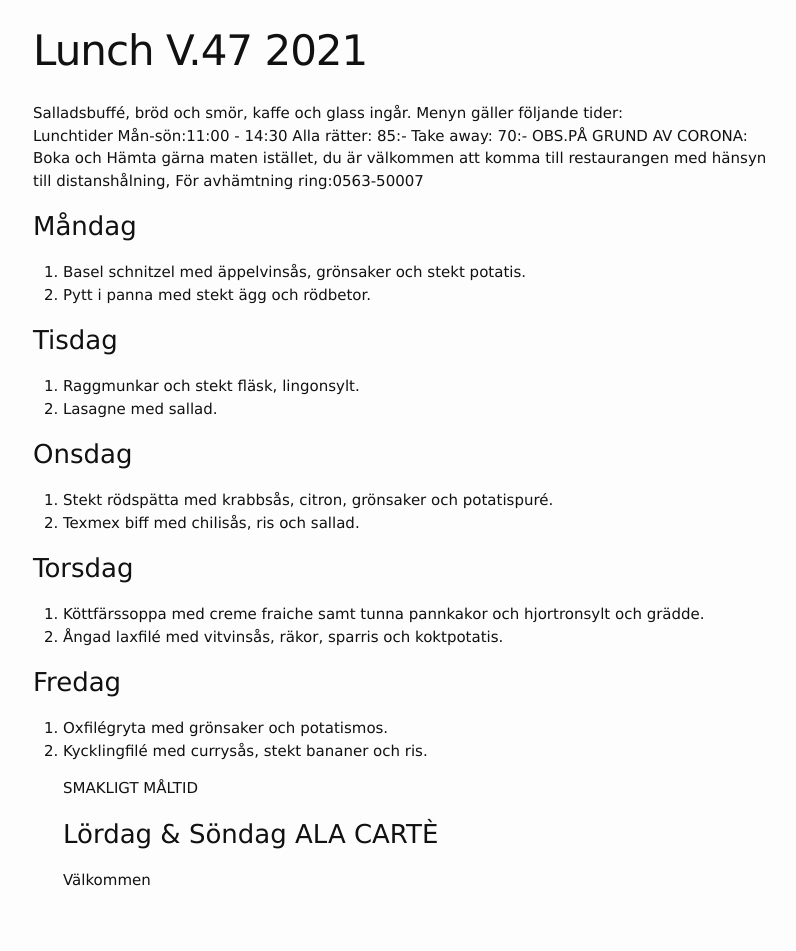
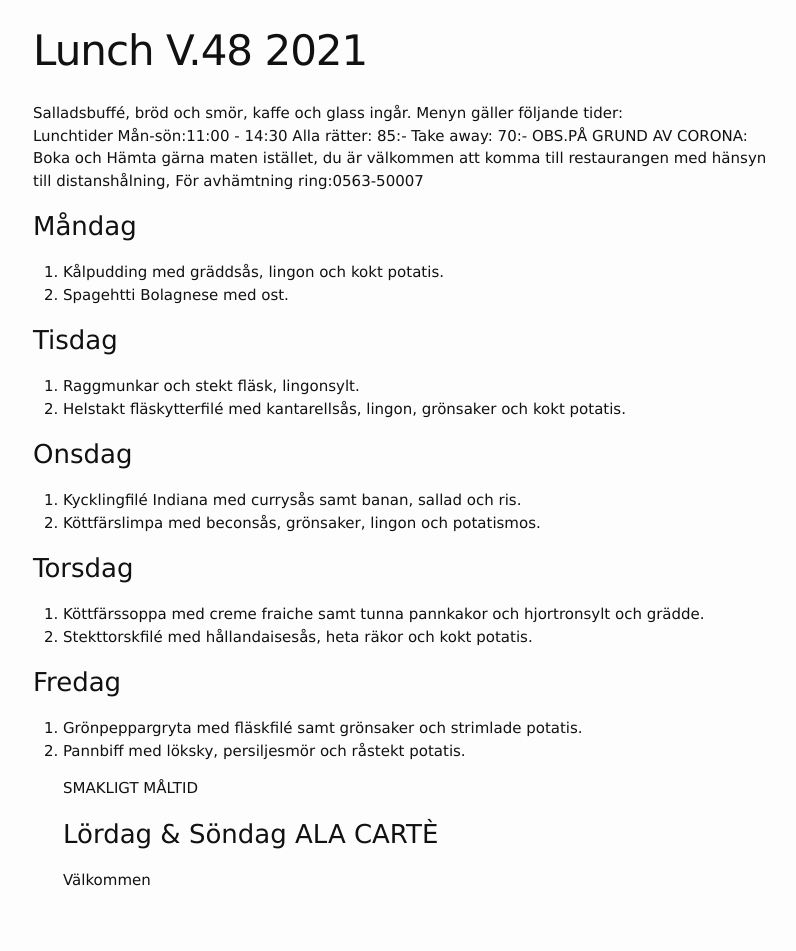
Before and after one commit to FarInn62/farinn62.github.io, a Jekyll site: the page built from lunch.md, in a window 1280 px wide. Shown: the whole page, without its empty margins (237-1033 px from the left). Built offline with Jekyll 4.4.1, drawn with Linux system fonts in a browser that asks for light colours.

Commit message:
Update lunch.md

```diff
--- a/lunch.md
+++ b/lunch.md
@@ -1,6 +1,6 @@
 ---
 layout: foodmenu
-title: Lunch V.47  2021
+title: Lunch V.48  2021
 permalink: /lunch/
 published: true
 ---
@@ -12,24 +12,24 @@ OBS.PÅ GRUND AV CORONA: Boka och Hämta gärna maten istället, du är välkomm
 
 
 ### Måndag
-1. Basel schnitzel med äppelvinsås, grönsaker och stekt potatis.
-2. Pytt i panna med stekt ägg och rödbetor.
+1. Kålpudding med gräddsås, lingon och kokt potatis.
+2. Spagehtti Bolagnese med ost.
 
 ### Tisdag
 1. Raggmunkar och stekt fläsk, lingonsylt.
-2. Lasagne med sallad.
+2. Helstakt fläskytterfilé med kantarellsås, lingon, grönsaker och kokt potatis.
 
 ### Onsdag
-1. Stekt rödspätta med krabbsås, citron, grönsaker och potatispuré.
-2. Texmex biff med chilisås, ris och sallad.
+1. Kycklingfilé Indiana med currysås samt banan, sallad och ris.
+2. Köttfärslimpa med beconsås, grönsaker, lingon och potatismos.
 
 ### Torsdag
 1. Köttfärssoppa med creme fraiche samt tunna pannkakor och hjortronsylt och grädde.
-2. Ångad laxfilé med vitvinsås, räkor, sparris och koktpotatis.
+2. Stekttorskfilé med hållandaisesås, heta räkor och kokt potatis.
 
 ### Fredag
-1. Oxfilégryta med grönsaker och potatismos.
-2. Kycklingfilé med currysås, stekt bananer och ris.
+1. Grönpeppargryta med fläskfilé samt grönsaker och strimlade potatis.
+2. Pannbiff med löksky, persiljesmör och råstekt potatis.
 
     SMAKLIGT MÅLTID
 ### Lördag & Söndag ALA CARTÈ
```
